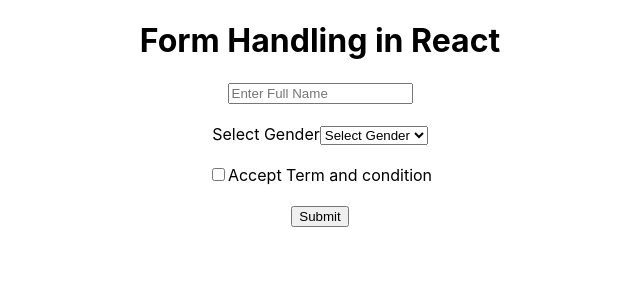
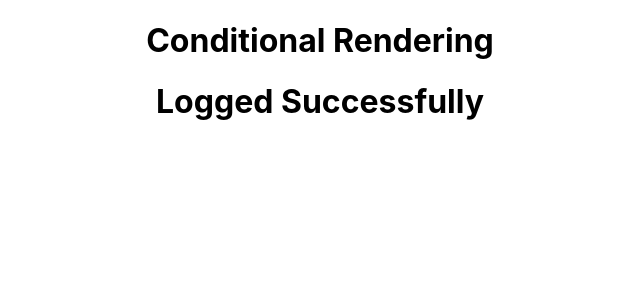
Before and after one commit to abinash0013/learning-ReactJs, a React (Create React App) app: page / in a window 1280 px wide. Shown: the top 300 px of the page, without its empty margins (320-960 px from the left). Built offline with nearby package versions, Linux system fonts and the light colour scheme.

Commit message:
condential rendering in unrecomended way

```diff
--- a/src/App.js
+++ b/src/App.js
@@ -1,50 +1,61 @@
 import React, { Component, useState } from "react";
 import logo from "./logo.svg";
 import "./App.css";
+import Profile from "./Profile";
+// import User from "./User";
 // import { Student } from "./Student";
-// import User from "./User";
-import Student from "./Student";
+// import Student from "./Student";
 
-// Form handling in react js //
+// Conditional rendering //
 function App() {
-    const [name, setName] = useState("");
-    const [gender, setGender] = useState("");
-    const [tnc, setTnc] = useState(false);
-    function getFormData(e) {
-        console.log(name, gender, tnc);
-        e.preventDefault();
-    }
     return (
         <div className="App">
-            <h1>Form Handling in React</h1>
-            <form onSubmit={getFormData}>
-                <input
-                    type="text"
-                    placeholder="Enter Full Name"
-                    onChange={(e) => setName(e.target.value)}
-                />
-                <br />
-                <br />
-                <label>Select Gender</label>
-                <select onChange={(e) => setGender(e.target.value)}>
-                    <option>Select Gender</option>
-                    <option>Male</option>
-                    <option>Female</option>
-                </select>
-                <br />
-                <br />
-                <input
-                    type="checkbox"
-                    onChange={(e) => setTnc(e.target.checked)}
-                />
-                <span>Accept Term and condition</span>
-                <br />
-                <br />
-                <button type="Submit">Submit</button>
-            </form>
+            <h1>Conditional Rendering</h1>
+            <Profile />
         </div>
     );
 }
+
+// Form handling in react js //
+// function App() {
+//     const [name, setName] = useState("");
+//     const [gender, setGender] = useState("");
+//     const [tnc, setTnc] = useState(false);
+//     function getFormData(e) {
+//         console.log(name, gender, tnc);
+//         e.preventDefault();
+//     }
+//     return (
+//         <div className="App">
+//             <h1>Form Handling in React</h1>
+//             <form onSubmit={getFormData}>
+//                 <input
+//                     type="text"
+//                     placeholder="Enter Full Name"
+//                     onChange={(e) => setName(e.target.value)}
+//                 />
+//                 <br />
+//                 <br />
+//                 <label>Select Gender</label>
+//                 <select onChange={(e) => setGender(e.target.value)}>
+//                     <option>Select Gender</option>
+//                     <option>Male</option>
+//                     <option>Female</option>
+//                 </select>
+//                 <br />
+//                 <br />
+//                 <input
+//                     type="checkbox"
+//                     onChange={(e) => setTnc(e.target.checked)}
+//                 />
+//                 <span>Accept Term and condition</span>
+//                 <br />
+//                 <br />
+//                 <button type="Submit">Submit</button>
+//             </form>
+//         </div>
+//     );
+// }
 
 // Hide and show //
 // function App() {
--- /dev/null
+++ b/src/Profile.js
@@ -0,0 +1,22 @@
+import React, { useState } from "react";
+
+function Profile() {
+    // const [loggedIn, setLoggedIn] = useState(false); // <--------- if caredental incorrect //
+    const [loggedIn, setLoggedIn] = useState(true); // <--------- if caredental correct //
+    //not recommended way of using conditional rendering
+    if (loggedIn) {
+        return (
+            <div>
+                <h1>Logged Successfully</h1>
+            </div>
+        );
+    } else {
+        return (
+            <div>
+                <h1>Invalid User</h1>
+            </div>
+        );
+    }
+}
+
+export default Profile;
```
